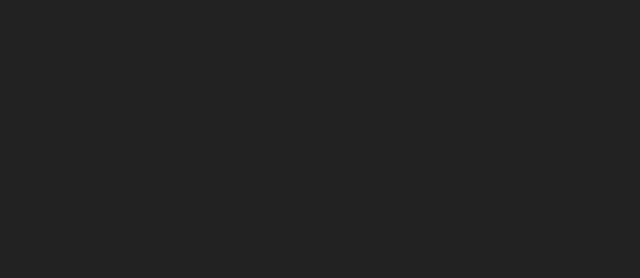
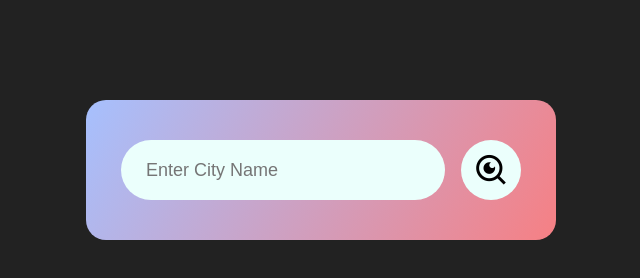
Before and after one commit to Abhilash086/WeatherApp, a plain HTML site: page index.html in a window 1280 px wide. Shown: the whole page, without its empty margins (319-959 px from the left). Drawn offline with nearby package versions, Linux system fonts and the light colour scheme.

Commit message:
Search box updated in card

```diff
--- a/index.html
+++ b/index.html
@@ -4,9 +4,18 @@
     <meta charset="UTF-8">
     <meta name="viewport" content="width=device-width, initial-scale=1.0">
     <title>Weather App</title>
+    <link
+    href="https://cdn.jsdelivr.net/npm/remixicon@4.3.0/fonts/remixicon.css"
+    rel="stylesheet"
+    />
     <link rel="stylesheet" href="styles.css">
 </head>
 <body>
-
+    <div class="card">
+        <div class="search">
+            <input type="text" placeholder="Enter City Name" spellcheck="false">
+            <button><i class="ri-search-eye-line"></i></button>
+        </div>
+    </div>
 </body>
 </html>
--- a/styles.css
+++ b/styles.css
@@ -9,3 +9,47 @@ html,body{
     height: 100%;
     background: #222;
 }
+
+.card{
+    width: 90%;
+    max-width: 470px;
+    background-image: linear-gradient(120deg, #a6c0fe 0%, #f68084 100%);
+    color: #fff;
+    margin: 100px auto 0;
+    border-radius: 20px;
+    padding: 40px 35px;
+    text-align: center;
+}
+
+.search{
+    width: 100%;
+    display: flex;
+    align-items: center;
+    justify-content: space-between;
+}
+
+.search input{
+    border: 0;
+    outline: 0;
+    background: #ebfffc;
+    color: #555;
+    padding: 10px 25px;
+    height: 60px;
+    border-radius: 30px;
+    flex: 1;
+    margin-right: 16px;
+    font-size: 18px;
+}
+
+.search button{
+    border: 0;
+    outline: 0;
+    background: #ebfffc;
+    border-radius: 50%;
+    width: 60px;
+    height: 60px;
+    cursor: pointer;
+}
+.search button i{
+    font-size: 35px;
+}
```
